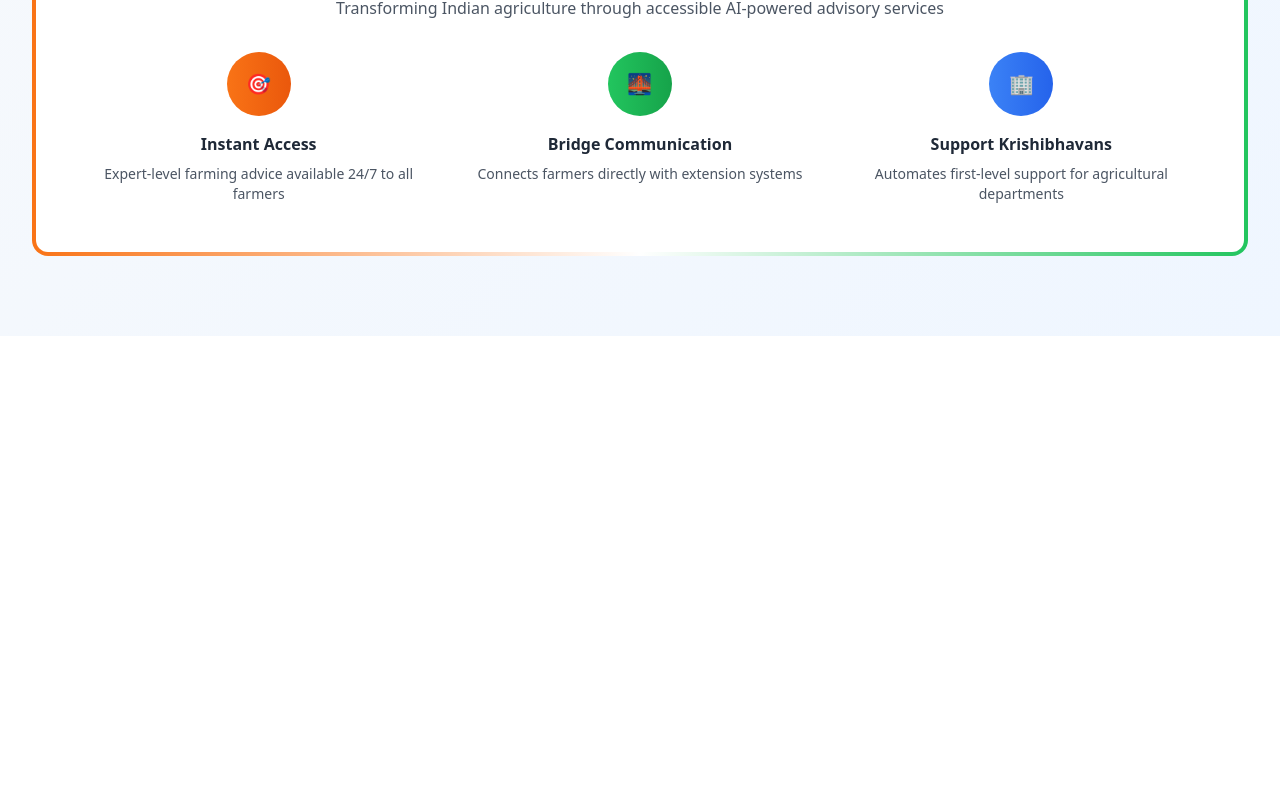
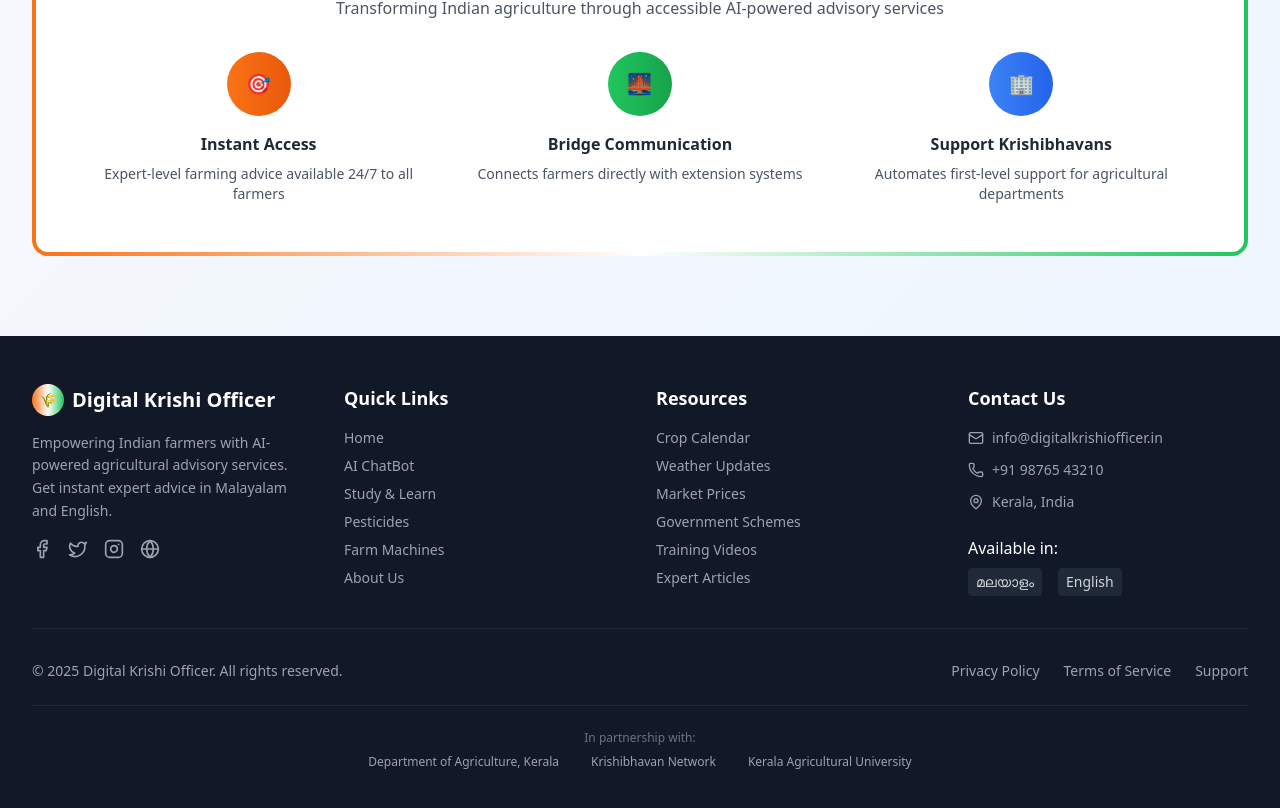
Before and after one commit to wolfcoder786/Digital2, a React (Vite) app in the folder client/: page / in a window 1280 px wide. Shown: the part 1883-2691 px from the top of the page. Before the commit the page ends 2219 px from the top, so only its background shows below. Built offline with nearby package versions, Linux system fonts and the light colour scheme.

Commit message:
Footer
Footer created

```diff
--- a/client/src/App.jsx
+++ b/client/src/App.jsx
@@ -2,7 +2,7 @@
 import Navbar from "./components/Navbar";
 import Hero from "./components/Hero";
 import Features from "./components/features";
-
+import Footer from "./components/footer"
 function App() {
   const [currentPage, setCurrentPage] = useState("home");
   const [isAuthenticated, setIsAuthenticated] = useState(false);
@@ -94,6 +94,8 @@
 
       {/* Page Content */}
       <main className="pt-20">{renderPageContent()}</main>
+           {/* Footer */}
+      <Footer />
     </div>
   );
 }
--- /dev/null
+++ b/client/src/components/footer.jsx
@@ -0,0 +1,109 @@
+import React from 'react';
+import { Mail, Phone, MapPin, Globe, Facebook, Twitter, Instagram } from 'lucide-react';
+
+const Footer = () => {
+  return (
+    <footer className="bg-gray-900 text-white py-12">
+      <div className="max-w-7xl mx-auto px-4 sm:px-6 lg:px-8">
+        <div className="grid md:grid-cols-4 gap-8">
+          {/* Brand Section */}
+          <div className="space-y-4">
+            <div className="flex items-center space-x-2">
+              <div className="w-8 h-8 rounded-full bg-gradient-to-r from-orange-500 via-white to-green-500 flex items-center justify-center">
+                <span className="text-blue-800 font-bold text-sm">🌾</span>
+              </div>
+              <span className="text-xl font-bold">Digital Krishi Officer</span>
+            </div>
+            <p className="text-gray-400 text-sm leading-relaxed">
+              Empowering Indian farmers with AI-powered agricultural advisory services.
+              Get instant expert advice in Malayalam and English.
+            </p>
+            <div className="flex space-x-4">
+              <Facebook className="h-5 w-5 text-gray-400 hover:text-white cursor-pointer transition-colors" />
+              <Twitter className="h-5 w-5 text-gray-400 hover:text-white cursor-pointer transition-colors" />
+              <Instagram className="h-5 w-5 text-gray-400 hover:text-white cursor-pointer transition-colors" />
+              <Globe className="h-5 w-5 text-gray-400 hover:text-white cursor-pointer transition-colors" />
+            </div>
+          </div>
+
+          {/* Quick Links */}
+          <div>
+            <h3 className="text-lg font-semibold mb-4">Quick Links</h3>
+            <div className="space-y-2 text-sm">
+              <a href="#" className="block text-gray-400 hover:text-white transition-colors">Home</a>
+              <a href="#" className="block text-gray-400 hover:text-white transition-colors">AI ChatBot</a>
+              <a href="#" className="block text-gray-400 hover:text-white transition-colors">Study & Learn</a>
+              <a href="#" className="block text-gray-400 hover:text-white transition-colors">Pesticides</a>
+              <a href="#" className="block text-gray-400 hover:text-white transition-colors">Farm Machines</a>
+              <a href="#" className="block text-gray-400 hover:text-white transition-colors">About Us</a>
+            </div>
+          </div>
+
+          {/* Resources */}
+          <div>
+            <h3 className="text-lg font-semibold mb-4">Resources</h3>
+            <div className="space-y-2 text-sm">
+              <a href="#" className="block text-gray-400 hover:text-white transition-colors">Crop Calendar</a>
+              <a href="#" className="block text-gray-400 hover:text-white transition-colors">Weather Updates</a>
+              <a href="#" className="block text-gray-400 hover:text-white transition-colors">Market Prices</a>
+              <a href="#" className="block text-gray-400 hover:text-white transition-colors">Government Schemes</a>
+              <a href="#" className="block text-gray-400 hover:text-white transition-colors">Training Videos</a>
+              <a href="#" className="block text-gray-400 hover:text-white transition-colors">Expert Articles</a>
+            </div>
+          </div>
+
+          {/* Contact */}
+          <div>
+            <h3 className="text-lg font-semibold mb-4">Contact Us</h3>
+            <div className="space-y-3 text-sm">
+              <div className="flex items-center space-x-2">
+                <Mail className="h-4 w-4 text-gray-400" />
+                <span className="text-gray-400">info@digitalkrishiofficer.in</span>
+              </div>
+              <div className="flex items-center space-x-2">
+                <Phone className="h-4 w-4 text-gray-400" />
+                <span className="text-gray-400">+91 98765 43210</span>
+              </div>
+              <div className="flex items-center space-x-2">
+                <MapPin className="h-4 w-4 text-gray-400" />
+                <span className="text-gray-400">Kerala, India</span>
+              </div>
+            </div>
+
+            <div className="mt-6">
+              <h4 className="font-medium mb-2">Available in:</h4>
+              <div className="flex space-x-4 text-sm">
+                <span className="px-2 py-1 bg-gray-800 rounded text-gray-300">മലയാളം</span>
+                <span className="px-2 py-1 bg-gray-800 rounded text-gray-300">English</span>
+              </div>
+            </div>
+          </div>
+        </div>
+
+        {/* Bottom Section */}
+        <div className="border-t border-gray-800 mt-8 pt-8 flex flex-col md:flex-row justify-between items-center">
+          <p className="text-gray-400 text-sm">
+            © 2025 Digital Krishi Officer. All rights reserved.
+          </p>
+          <div className="flex space-x-6 text-sm text-gray-400 mt-4 md:mt-0">
+            <a href="#" className="hover:text-white transition-colors">Privacy Policy</a>
+            <a href="#" className="hover:text-white transition-colors">Terms of Service</a>
+            <a href="#" className="hover:text-white transition-colors">Support</a>
+          </div>
+        </div>
+
+        {/* Government Partnership */}
+        <div className="mt-6 pt-6 border-t border-gray-800 text-center">
+          <p className="text-gray-500 text-xs mb-2">In partnership with:</p>
+          <div className="flex justify-center space-x-8 text-xs text-gray-400">
+            <span>Department of Agriculture, Kerala</span>
+            <span>Krishibhavan Network</span>
+            <span>Kerala Agricultural University</span>
+          </div>
+        </div>
+      </div>
+    </footer>
+  );
+};
+
+export default Footer;
```
